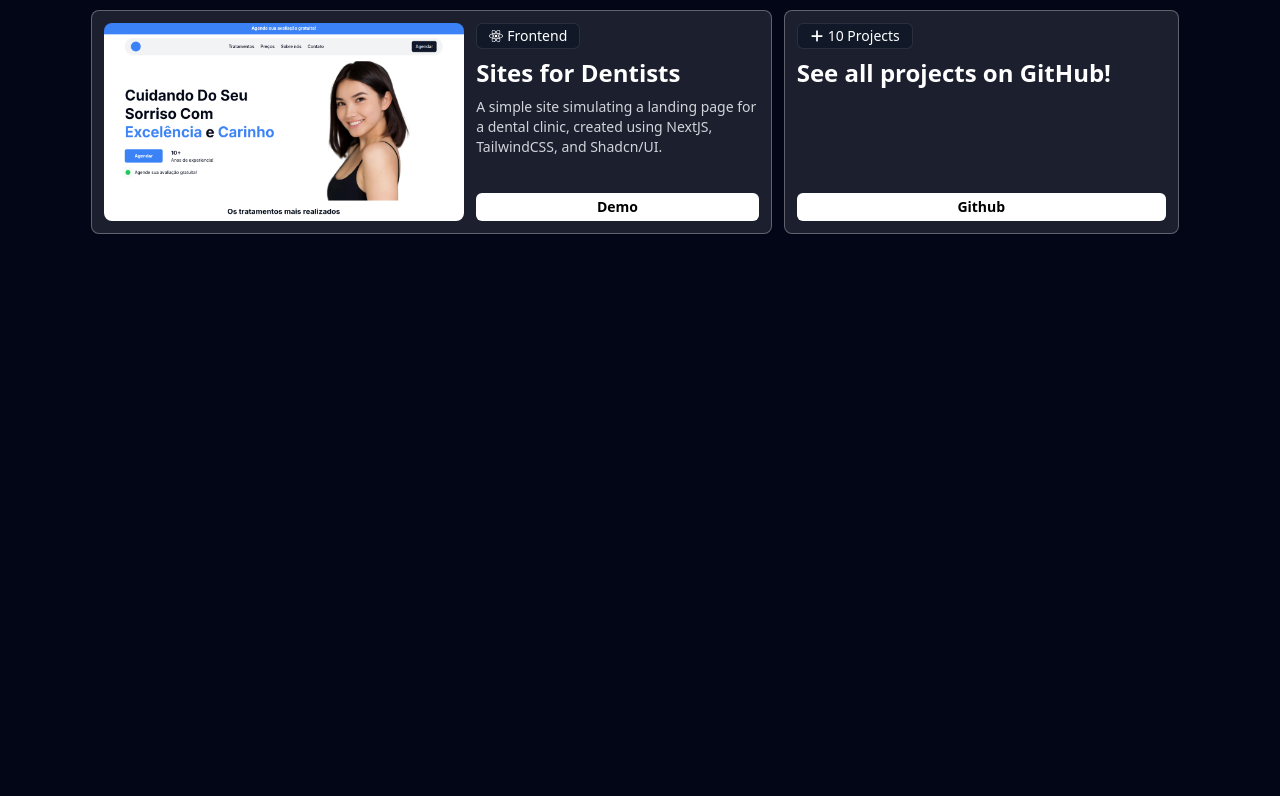
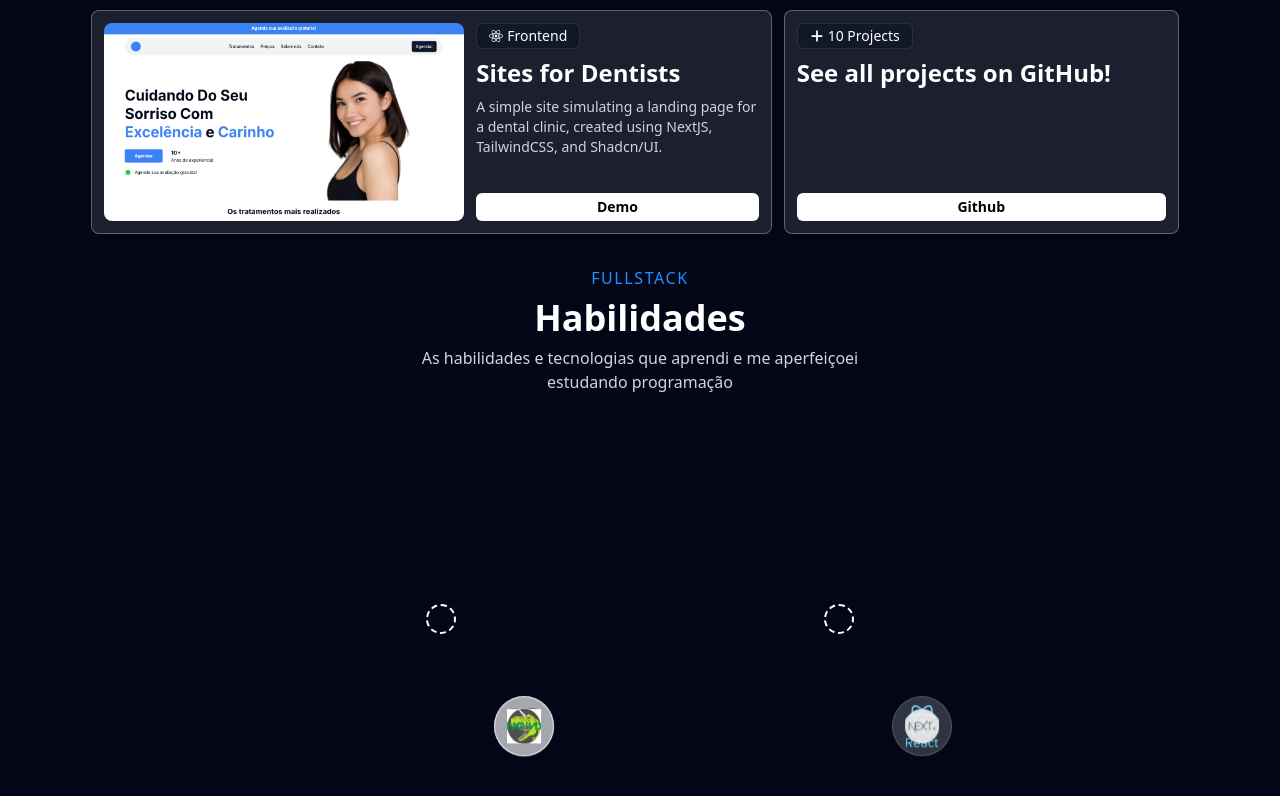
Before and after one commit to justheimsk/portfolio, a React (Vite) app: page / in a window 1280 px wide. Shown: the part 1274-2070 px from the top of the page. Before the commit the page ends 1508 px from the top, so only its background shows below. Built offline with nearby package versions, Linux system fonts and the light colour scheme; grey boxes are pictures that could not be loaded.

Commit message:
feat: add orbiting skills component

```diff
--- a/src/app.tsx
+++ b/src/app.tsx
@@ -1,4 +1,4 @@
-import { useEffect } from 'react';
+import { useEffect, useState } from 'react';
 import { Navbar } from './components/layout/Navbar';
 import { UpperNavbar } from './components/layout/UpperNavbar';
 import './global.css';
@@ -24,9 +24,39 @@ import { Tape } from './components/common/Tape';
 import { Analytics } from '@vercel/analytics/react';
 import { SpeedInsights } from '@vercel/speed-insights/react';
 import langs from './shared/langs';
+import * as Orbit from './components/common/Orbit';
+import * as Skills from './shared/skills';
 
 const App = () => {
   const { t } = useTranslation();
+  const [opIndex, setOpIndex] = useState(0);
+
+  useEffect(() => {
+    let idx = 0;
+    let viewport = false;
+    const el = document.getElementById('skills');
+    if(!el) return;
+
+    const observer = new IntersectionObserver((entries) => {
+      for(const entry of entries) {
+        if(entry.isIntersecting) {
+          viewport = true;
+          observer.disconnect();
+        }
+      }
+    }, {
+      threshold: 0.3
+    });
+    observer.observe(el);
+
+    const int = setInterval(() => {
+      if (!viewport) return;
+      setOpIndex(idx + 1);
+      idx++;
+
+      if (idx >= 20) clearInterval(int);
+    }, 500);
+  }, []);
 
   useEffect(() => {
     try {
@@ -59,28 +89,28 @@ const App = () => {
           });
         });
 
-        window.addEventListener('scroll', () => {
-          const rect = canvas.getBoundingClientRect();
+        const observer = new IntersectionObserver((entries) => {
+          console.log('oi')
+          for(const entry of entries) {
+            if(entry.isIntersecting && paused) {
+              worker.postMessage({ event: 'resume' });
+              paused = false;
+            }
 
-          if(rect.bottom < 0 && !paused) {
-            worker.postMessage({
-              event: 'pause'
-            });
-            paused = true;
+            if(!entry.isIntersecting && !paused) {
+              worker.postMessage({ event: 'pause' });
+              paused = true;
+            }
           }
-
-          if(rect.bottom > 0 && paused) {
-              worker.postMessage({
-                event: 'resume'
-              });
-
-              paused = false
-          }
-
-        })
+        });
+        observer.observe(canvas);
       }
 
-      document.documentElement.lang = Object.keys(langs).includes(navigator.language || 'en-US') ? navigator.language : 'en-US';
+      document.documentElement.lang = Object.keys(langs).includes(
+        navigator.language || 'en-US',
+      )
+        ? navigator.language
+        : 'en-US';
     } catch (_) {}
 
     try {
@@ -100,7 +130,10 @@ const App = () => {
       <UpperNavbar id="home" content={t('uppernavbar')} />
       <Navbar />
       <Container>
-        <Section className="ignore-nav flex items-center text-white justify-center">
+        <Section
+          hero
+          className="ignore-nav flex items-center text-white justify-center"
+        >
           <div className="flex flex-col items-center justify-center gap-4 max-w-[650px] text-center">
             <div className="flex items-center justify-center gap-2 text-2xl md:text-3xl">
               <BiLogoTypescript />
@@ -176,6 +209,43 @@ const App = () => {
             />
           </div>
         </Section>
+        <Section id="skills" className="mt-8 text-white">
+          <div className="text-center flex flex-col gap-2 max-w-[500px] mx-auto">
+            <span className="text-md text-secondary tracking-widest">
+              FULLSTACK
+            </span>
+            <h2 className="text-4xl font-bold">Habilidades</h2>
+            <p className="text-gray-300">
+              As habilidades e tecnologias que aprendi e me aperfeiçoei
+              estudando programação
+            </p>
+          </div>
+          <div className="flex items-center justify-center gap-4 md:gap-12 flex-wrap">
+            <Orbit.Container>
+              <Orbit.Center />
+              {Skills.Backend.map((skill, i) => (
+                <Orbit.Child
+                  className={`${opIndex >= i ? 'opacity-100' : 'opacity-0'}`}
+                  imageUrl={`./skills/${skill.img}`}
+                  id={(i + 1).toString()}
+                  key={skill.name}
+                />
+              ))}
+            </Orbit.Container>
+            <Orbit.Container>
+              <Orbit.Center />
+              {Skills.Frontend.map((skill, i) => (
+                <Orbit.Child
+                  className={`${opIndex >= (i + 10) ? 'opacity-100' : 'opacity-0'}`}
+                  //className={`${window.innerWidth < 889 ? `${opIndex >= i + 10 ? 'opacity-100' : 'opacity-0'}` : `${opIndex >= i ? 'opacity-100' : 'opacity-0'}`}`}
+                  imageUrl={`./skills/${skill.img}`}
+                  id={(i + 1).toString()}
+                  key={skill.name}
+                />
+              ))}
+            </Orbit.Container>
+          </div>
+        </Section>
       </Container>
     </>
   );
--- /dev/null
+++ b/src/components/common/Orbit/Orbit.scss
@@ -0,0 +1,52 @@
+$orbit-radius: 130px;
+$count: 10;
+$animation-duration: 40s;
+
+.orbit-container {
+  width: 350px;
+  height: 400px;
+  display: block;
+  margin-top: 25px;
+  position: relative;
+
+  .orbit--center {
+    position: absolute;
+    top: 50%;
+    left: 50%;
+    transform: translate(-50%, -50%);
+    width: 30px;
+    height: 30px;
+    border: 2px dashed white;
+    border-radius: 50%;
+  }
+
+  @for $i from 1 through $count + 10 {
+    .orbit-child-#{$i} {
+      @apply bg-white/10 border border-white/10;
+      position: absolute;
+      width: 60px;
+      height: 60px;
+      cursor: pointer;
+      border-radius: 50%;
+      top: 43.5%;
+      left: 42.5%;
+      display: flex;
+      align-items: center;
+      justify-content: center;
+      transform-origin: -$orbit-radius;
+      animation: orbit $animation-duration linear infinite;
+      animation-delay: calc(-#{$animation-duration} / $count * $i);
+      transition: .5s;
+    }
+  }
+}
+
+@keyframes orbit {
+  from {
+    transform: rotate(0deg) translateX($orbit-radius) rotate(0deg);
+  }
+
+  to {
+    transform: rotate(360deg) translateX($orbit-radius) rotate(-360deg);
+  }
+}
--- /dev/null
+++ b/src/components/common/Orbit/Orbit.tsx
@@ -0,0 +1,28 @@
+import './Orbit.scss';
+
+export function Container(props: React.HTMLAttributes<HTMLDivElement>) {
+  return (
+    <div className="orbit-container">
+      {props.children}
+    </div>
+  )
+}
+
+export interface OrbitObjectProps extends React.HTMLAttributes<HTMLDivElement> {
+  id: string;
+  imageUrl?: string;
+}
+
+export function Child(props: OrbitObjectProps) {
+  return (
+    <div {...props} className={`orbit-child-${props.id} orbit-child ${props.className}`}>
+      <img loading="lazy" className="w-[60%]" src={props.imageUrl} width="100" height="100" alt={props.imageUrl} />
+    </div>
+  )
+}
+
+export function Center(props: React.HTMLAttributes<HTMLDivElement>) {
+  return (
+    <div className="orbit--center">{props.children}</div>
+  )
+}
--- /dev/null
+++ b/src/components/common/Orbit/index.ts
@@ -0,0 +1 @@
+export * from './Orbit';
--- a/src/components/common/ProjectCard.tsx
+++ b/src/components/common/ProjectCard.tsx
@@ -14,7 +14,7 @@ export interface ProjectCardProps extends React.HTMLAttributes<HTMLDivElement> {
 export function ProjectCard(props: ProjectCardProps) {
   return (
     <div
-      className={`flex-col md:flex-row flex p-3 bg-white/10 border border-white/30 rounded-lg sm:max-w-[48%] ${props.small ? 'md:max-w-[36%]' : 'md:max-w-[62%]'} w-full min-h-56  gap-3`}
+      className={`flex-col md:flex-row flex p-3 bg-white/10 border border-white/30 rounded-lg sm:max-w-[48%] ${props.small ? 'md:max-w-[36%]' : 'md:max-w-[62%]'} w-full min-h-56 gap-3`}
     >
       {props.imageUrl?.length && !props.small ? (
         <img
--- a/src/components/layout/Navbar.tsx
+++ b/src/components/layout/Navbar.tsx
@@ -100,7 +100,7 @@ export function NavbarMenu() {
         {t('navbar.home')}
       </NavbarLink>
       <NavbarLink nhref="projects">{t('navbar.projects')}</NavbarLink>
-      <NavbarLink>{t('navbar.skills')}</NavbarLink>
+      <NavbarLink nhref="skills">{t('navbar.skills')}</NavbarLink>
       <NavbarLink>{t('navbar.contact')}</NavbarLink>
     </>
   );
--- a/src/components/layout/Section.tsx
+++ b/src/components/layout/Section.tsx
@@ -1,3 +1,7 @@
-export function Section(props: React.HTMLAttributes<HTMLDivElement>) {
-  return <section {...props} className={`w-full max-h-[700px] ${props.className}`} >{props.children}</section>
+export interface SectionProps extends React.HTMLAttributes<HTMLDivElement> {
+  hero?: boolean;
 }
+
+export function Section(props: SectionProps) {
+  return <section {...props} className={`w-full ${props.hero ? 'max-h-[700px]' : ''} ${props.className}`} >{props.children}</section>
+}
--- a/src/lib/classes/Stars.ts
+++ b/src/lib/classes/Stars.ts
@@ -48,6 +48,7 @@ export class Stars implements Effect {
   }
 
   public resume() {
+    if(!this.paused) return;
     this.paused = false;
     this.rendering = true;
     this.render();
```
